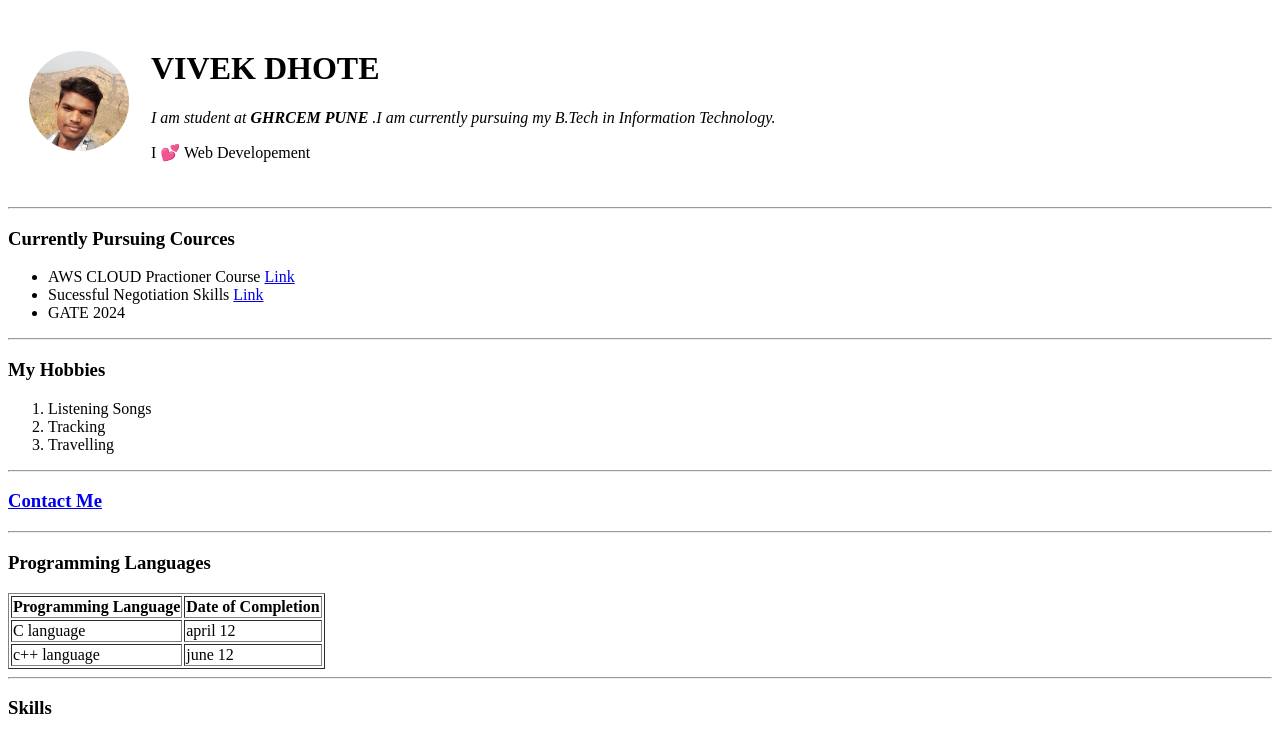
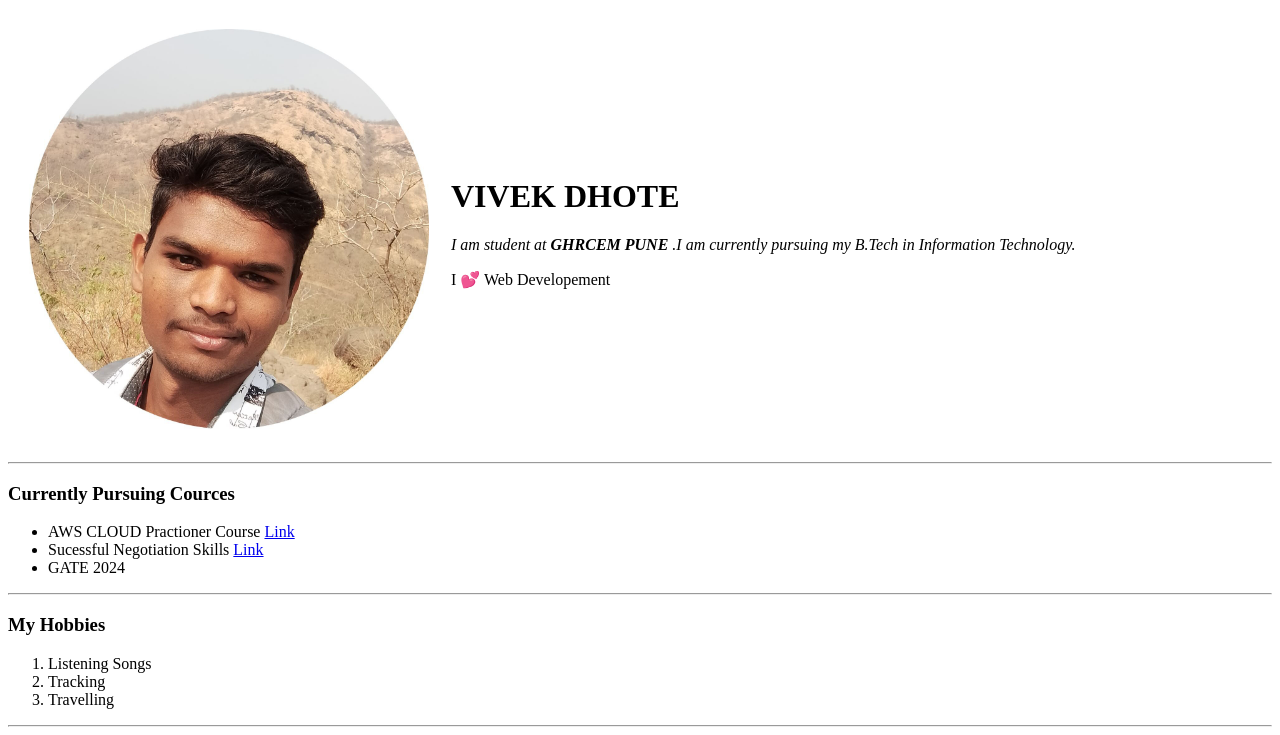
Before and after one commit to dhotevivek/cv, a plain HTML site: page index.html in a window 1280 px wide. Shown: the top 735 px of the page. Drawn offline with Linux system fonts and the light colour scheme.

Commit message:
Update index.html

```diff
--- a/index.html
+++ b/index.html
@@ -8,7 +8,7 @@
 <body>
     <table cellspacing="20" >
         <tr>
-            <td><img src="vivek21.jpg" alt="vivek profile picture" width="100px" height="100px"></td>
+            <td><img src="vivek21.jpg" alt="vivek profile picture" width="400px" height="400px"></td>
             <td> <h1>VIVEK DHOTE</h1>
                 <p><em>I am student at <strong>GHRCEM PUNE </strong>.I am currently pursuing my B.Tech in Information Technology.</em> </p>
                 <p>I 💕 Web Developement</p></td>
```
